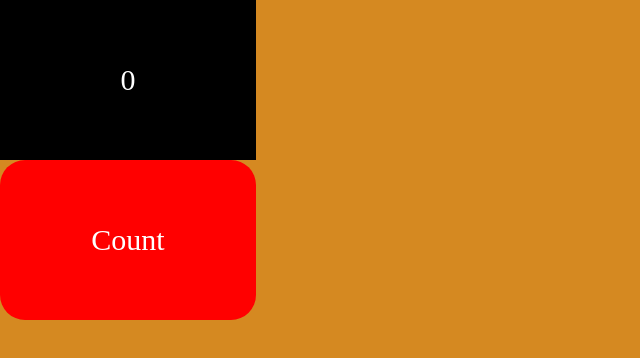
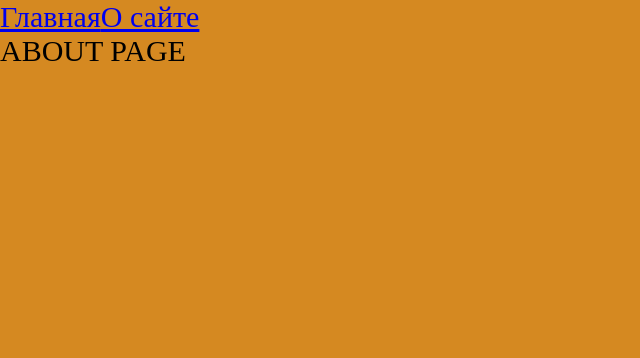
Before and after one commit to IlyaBelousov/production-project, a React app: page /about in a window 1280 px wide. Shown: the top 358 px of the page, without its empty margins (0-640 px from the left). Built offline with nearby package versions, Linux system fonts and the light colour scheme.

Commit message:
added routes, lazy loading

```diff
--- a/package.json
+++ b/package.json
@@ -15,6 +15,7 @@
     "@types/node": "^18.15.3",
     "@types/react": "^17.0.39",
     "@types/react-dom": "^17.0.11",
+    "@types/react-router-dom": "^5.3.3",
     "@types/webpack": "^5.28.0",
     "@types/webpack-dev-server": "^4.7.2",
     "css-loader": "^6.6.0",
@@ -33,6 +34,7 @@
   },
   "dependencies": {
     "react": "^17.0.2",
-    "react-dom": "^17.0.2"
+    "react-dom": "^17.0.2",
+    "react-router-dom": "^6.2.1"
   }
 }
--- a/src/App.tsx
+++ b/src/App.tsx
@@ -1,11 +1,27 @@
-import React from 'react';
-import Counter from "./components/Counter";
+import React, {Suspense} from 'react';
+import {Link, Route, Routes} from 'react-router-dom';
 import './index.scss'
+import MainPageAsync from "./pages/MainPage/MainPage.async";
+import AboutPageAsync from "./pages/AboutPage/AboutPage.async";
 
 const App = () => {
     return (
         <div className='app'>
-            <Counter />
+            <Link to={'/main'}>Главная</Link>
+            <Link to={'/about'}>О сайте</Link>
+            <Suspense fallback={<div>loading...</div>}>
+
+            <Routes>
+                <Route path={'/about'} element={
+                        <AboutPageAsync/>
+                }/>
+                <Route path={'/main'} element={
+                        <MainPageAsync/>
+                }/>
+
+            </Routes>
+            </Suspense>
+
         </div>
     );
 };
--- a/src/index.tsx
+++ b/src/index.tsx
@@ -1,8 +1,11 @@
 import {render} from "react-dom";
 import App from "./App";
+import {BrowserRouter} from "react-router-dom";
 
 
 render(
-    <App />,
+    <BrowserRouter>
+        <App />
+    </BrowserRouter>,
     document.getElementById('root')
 )
--- /dev/null
+++ b/src/pages/AboutPage/AboutPage.async.tsx
@@ -0,0 +1,5 @@
+import {lazy} from "react";
+
+const AboutPageAsync = lazy(() => import('./AboutPage'));
+
+export default AboutPageAsync;
--- /dev/null
+++ b/src/pages/AboutPage/AboutPage.tsx
@@ -0,0 +1,11 @@
+import React from 'react';
+
+const AboutPage = () => {
+    return (
+        <div>
+            ABOUT PAGE
+        </div>
+    );
+};
+
+export default AboutPage;
--- /dev/null
+++ b/src/pages/MainPage/MainPage.async.tsx
@@ -0,0 +1,5 @@
+import {lazy} from "react";
+
+const MainPageAsync = lazy(() => import('./MainPage'));
+
+export default MainPageAsync;
--- /dev/null
+++ b/src/pages/MainPage/MainPage.tsx
@@ -0,0 +1,12 @@
+import React from 'react';
+
+const MainPage = () => {
+    return (
+        <div>
+            MAIN PAGE
+
+        </div>
+    );
+};
+
+export default MainPage;
--- a/tsconfig.json
+++ b/tsconfig.json
@@ -2,7 +2,7 @@
   "compilerOptions": {
     "outDir": "./dist/",
     "noImplicitAny": true,
-    "module": "es6",
+    "module": "es2020",
     "target": "es5",
     "jsx": "react-jsx",
     "allowJs": true,
```
Also changed, not shown: 2 other files (tests, documents, lock files or other folders).
